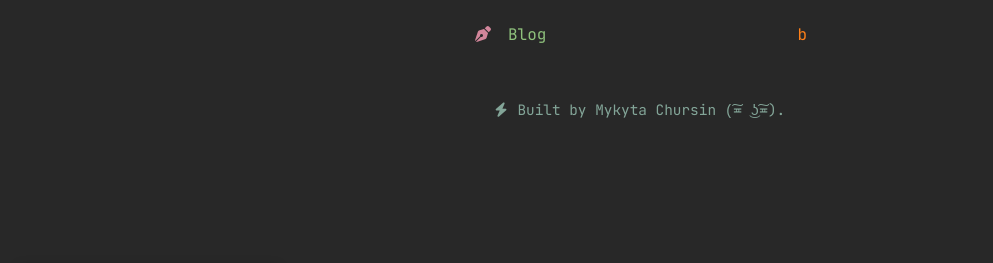
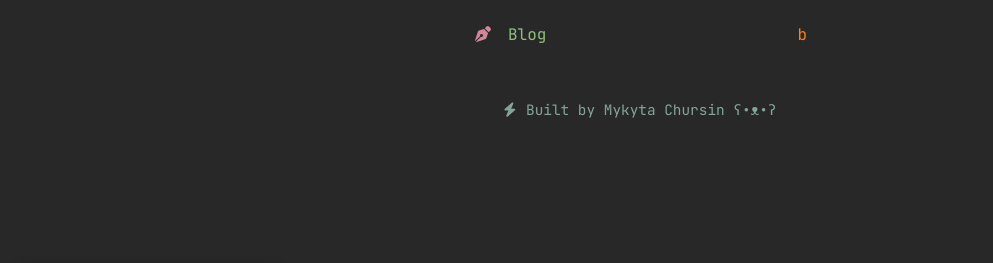
Before and after one commit to takymy/takymy.github.io, a Jekyll site: the page built from index.html, in a window 1280 px wide. Shown: the part 551-814 px from the top of the page, without its empty margins (0-993 px from the left). Built offline with Jekyll 4.4.1, drawn with Linux system fonts in a browser that asks for light colours.

Commit message:
updated dashboard view

```diff
--- a/index.html
+++ b/index.html
@@ -27,5 +27,5 @@ layout: home
 
 <div class="dashboard-stats">
     <span class="stats-icon"><i class="fa-solid fa-bolt"></i></span>
-    <span>Built by Mykyta Chursin (͠≖ ͜ʖ͠≖).</span>
+    <span>Built by Mykyta Chursin ʕ•ᴥ•ʔ</span>
 </div>
```
